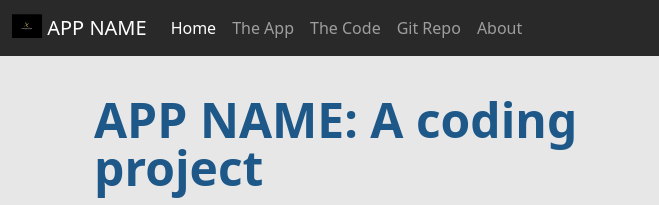
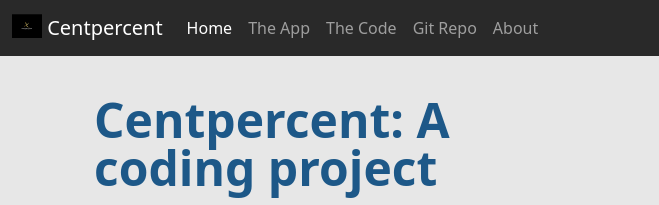
Before and after one commit to khazalcodes/centpercent, a plain HTML site: page index.html in a window 1280 px wide. Shown: the top 205 px of the page, 0-659 px from the left. Drawn offline with nearby package versions, Linux system fonts and the light colour scheme.

Commit message:
changed app name and added git repo links

```diff
--- a/index.html
+++ b/index.html
@@ -2,7 +2,7 @@
 <html lang="en" class="h-100">
 
 <head>
-    <title>(App Name): A coding project by Ammar Khazal</title>
+    <title>Centerpercent: A coding project by Ammar Khazal</title>
     <meta charset="utf-8">
     <meta name="viewport" content="width=device-width, initial-scale=1, shrink-to-fit=no">
     <link href="https://cdn.jsdelivr.net/npm/bootstrap@5.1.1/dist/css/bootstrap.min.css" rel="stylesheet"
@@ -19,7 +19,7 @@
     <nav class="navbar navbar-expand-md navbar-dark fixed-top">
         <div class="container-fluid">
             <a class="navbar-brand" href="#"><img src="img/1.svg" alt="favicon" class="d-inline-block align-text-top"
-                width="30" height="24">  APP NAME</a>
+                width="30" height="24">  Centpercent</a>
             <button class="navbar-toggler" type="button" data-bs-toggle="collapse" data-bs-target="#navbarCollapse"
                 aria-controls="navbarCollapse" aria-expanded="false" aria-label="Toggle navigation">
                 <span class="navbar-toggler-icon"></span>
@@ -53,7 +53,7 @@
        <div class="container col-xxl-8 px-4 py-5">
            <div class="row g-5 py-5 row-cols-1 row-cols-md-2">
                <div class="col order-last order-md-first">
-                   <h1 class="display-5 fw-bold lh-1 mb-3">APP NAME: A coding project</h1>
+                   <h1 class="display-5 fw-bold lh-1 mb-3">Centpercent: A coding project</h1>
                    <h4 class="lead">A javascript coding exercise using loops.
                        Write a program that displays the number 0 to 100. Display the even numbers in
                        <strong>BOLD</strong>
```
Also changed, not shown: app.html (+2 -2 lines), code.html (+2 -2 lines).
